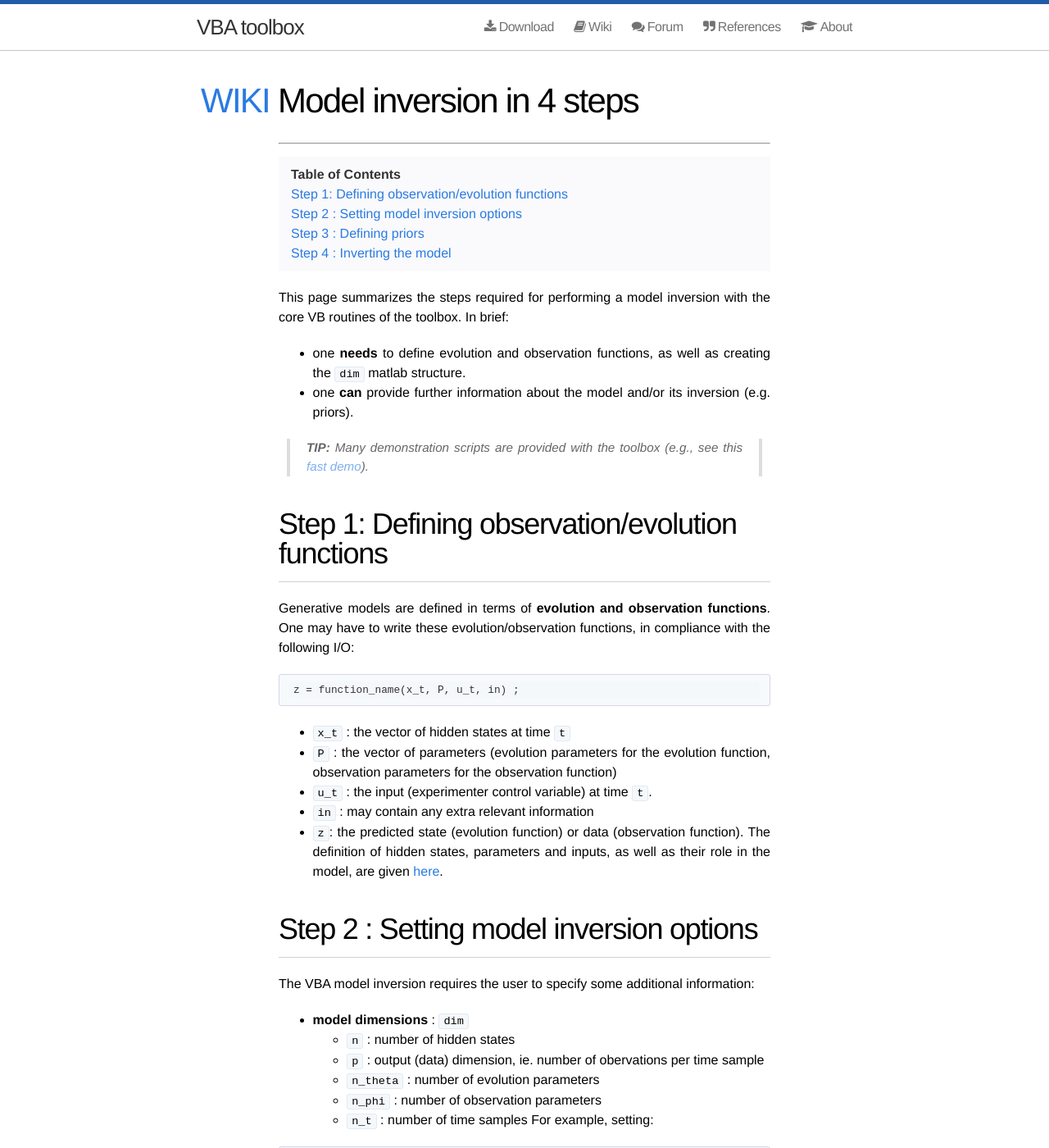
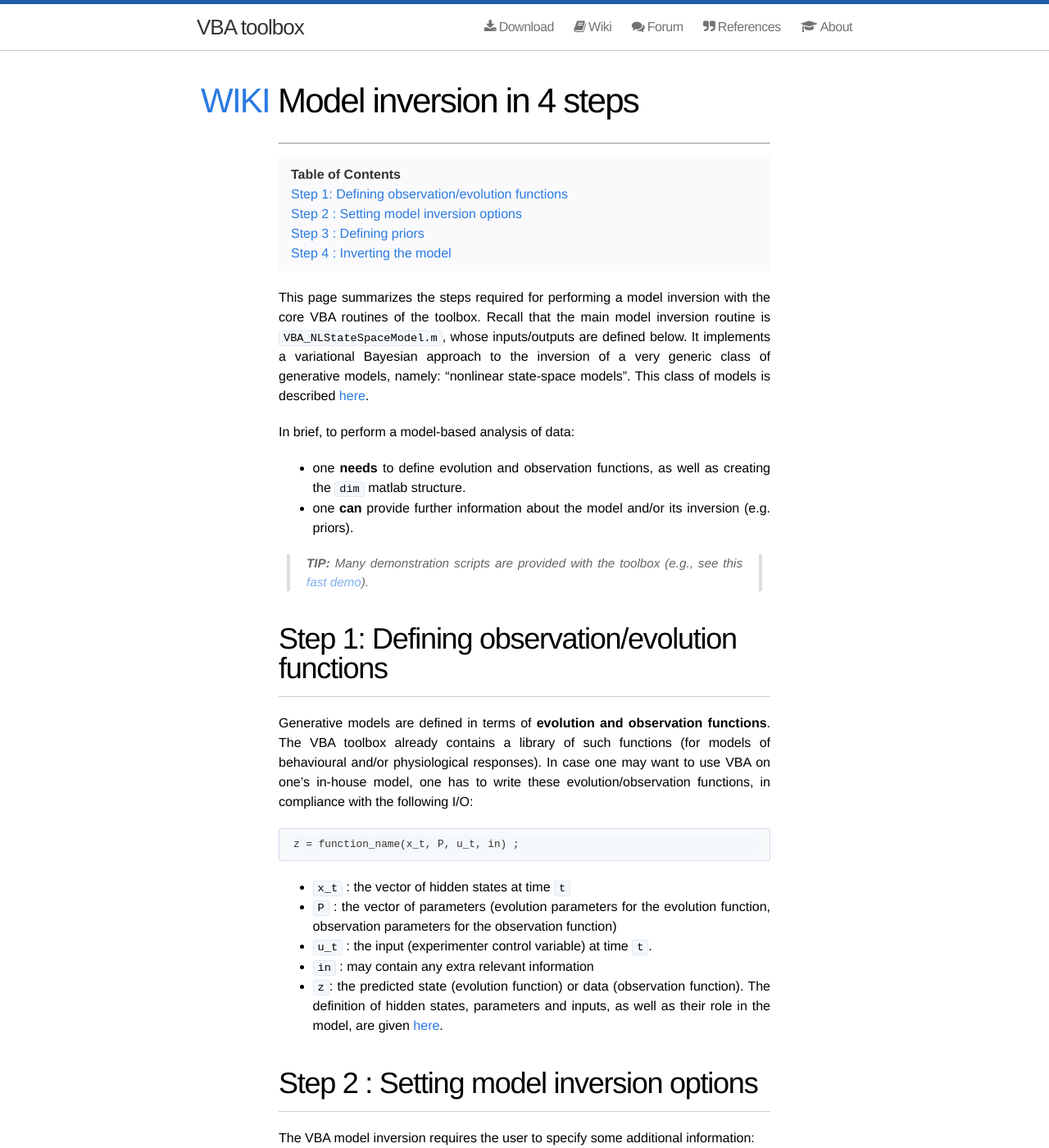
Before and after one commit to MBB-team/VBA-toolbox, a Jekyll site: the page built from _wiki/VBA-model-inversion-in-4-steps.md, in a window 1280 px wide and 1400 px high. Shown: the whole window at 82% size. Built offline with Jekyll 4.4.1, drawn with Linux system fonts in a browser that asks for light colours; nearby versions of some CDN libraries.

Commit message:
Update VBA-model-inversion-in-4-steps.md

````diff
--- a/_wiki/VBA-model-inversion-in-4-steps.md
+++ b/_wiki/VBA-model-inversion-in-4-steps.md
@@ -4,7 +4,9 @@ title: "Model inversion in 4 steps"
 * Will be replaced with the ToC, excluding the "Contents" header
 {:toc}
 
-This page summarizes the steps required for performing a model inversion with the core VB routines of the toolbox. In brief:
+This page summarizes the steps required for performing a model inversion with the core VBA routines of the toolbox. Recall that the main model inversion routine is `VBA_NLStateSpaceModel.m`, whose inputs/outputs are defined below. It implements a variational Bayesian approach to the inversion of a very generic class of generative models, namely: "nonlinear state-space models". This class of models is described [here]({{ site.baseurl }}/wiki/Structure-of-VBA's-generative-model).
+
+In brief, to perform a model-based analysis of data:
 
 - one **needs** to define evolution and observation functions, as well as creating the `dim` matlab structure.
 - one **can** provide further information about the model and/or its inversion (e.g. priors).
@@ -13,7 +15,7 @@ This page summarizes the steps required for performing a model inversion with th
 
 # Step 1: Defining observation/evolution functions
 
-Generative models are defined in terms of **evolution and observation functions**. One may have to write these evolution/observation functions, in compliance with the following I/O:
+Generative models are defined in terms of **evolution and observation functions**. The VBA toolbox already contains a library of such functions (for models of behavioural and/or physiological responses). In case one may want to use VBA on one's in-house model, one has to write these evolution/observation functions, in compliance with the following I/O:
 
 ```matlab
 z = function_name(x_t, P, u_t, in) ;
````
